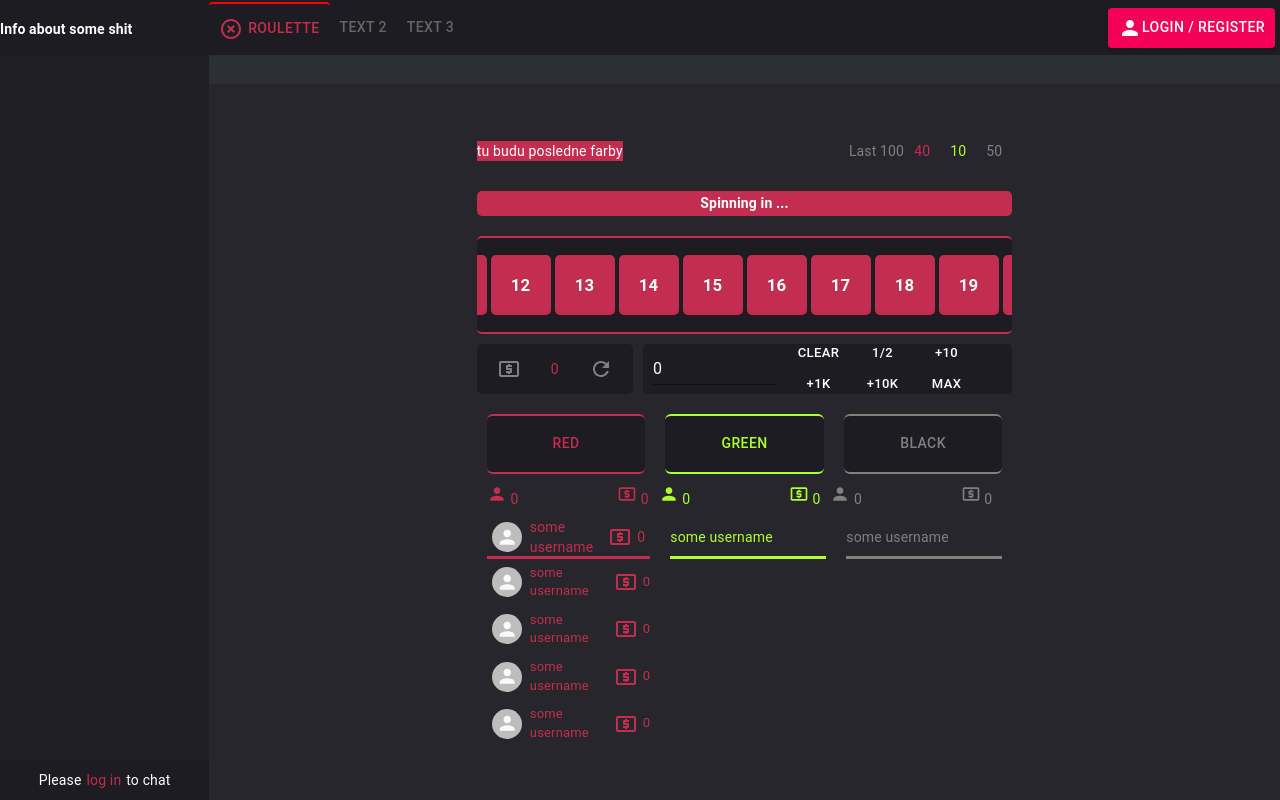
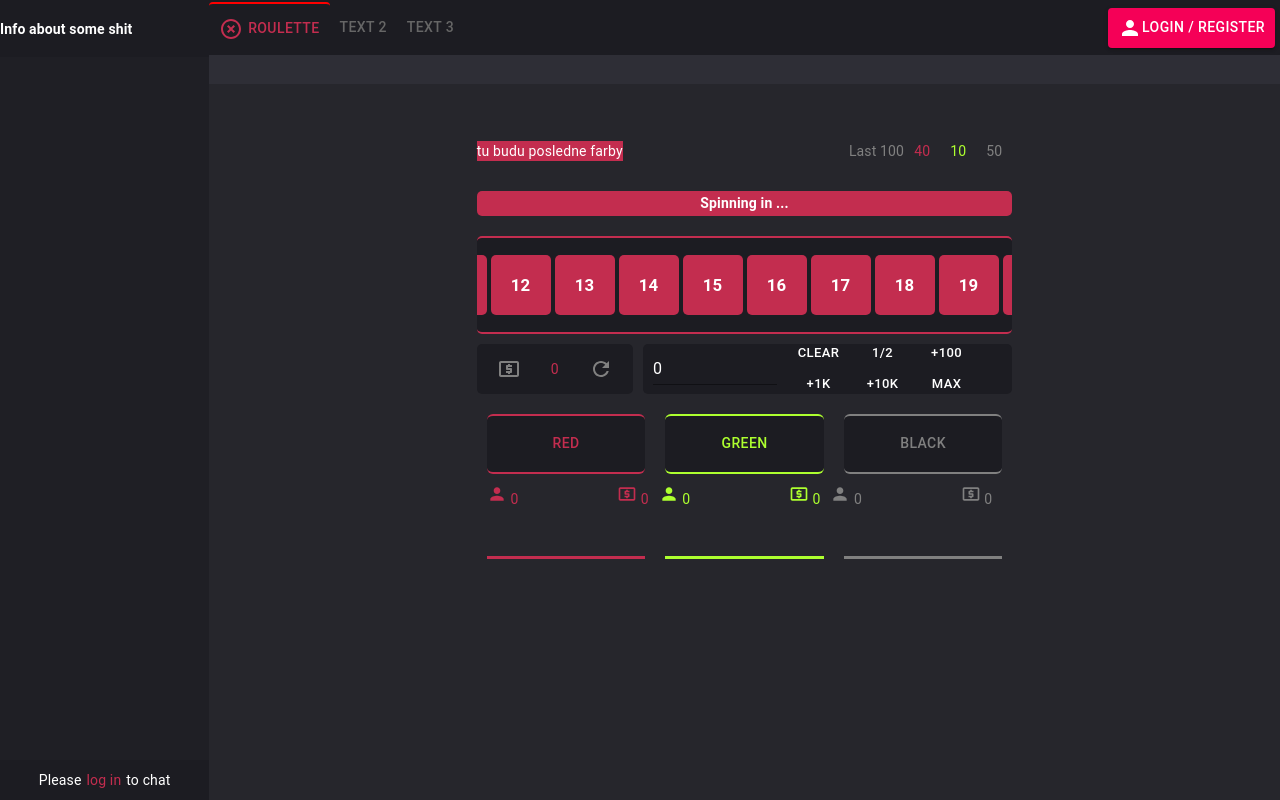
Before and after one commit to michalzard/Gamba, a React (Create React App) app: page / in a window 1280 px wide. Built offline with nearby package versions, Linux system fonts and the light colour scheme.

Commit message:
added logic to submit bet,way to display bets in real time

```diff
--- a/src/components/Roulette.jsx
+++ b/src/components/Roulette.jsx
@@ -4,8 +4,9 @@ import LocalAtmIcon from '@material-ui/icons/LocalAtm';
 import RefreshIcon from '@material-ui/icons/Refresh';
 import PersonIcon from '@material-ui/icons/Person';
 import {TextField,Button,Avatar} from '@material-ui/core';
+import axios from "axios";
 
-function Roulette({user}) {
+function Roulette({user,socket,sessionID,rouletteTimer,rouletteBets}) {
     const [betAmount,setBetAmount]=useState(0);
     const initBoxes=(boxDiv)=>{
         const amountOfBoxes=30;
@@ -37,6 +38,15 @@ function Roulette({user}) {
     const clearCurrentBet=()=>{
         setBetAmount(0);
     }
+
+
+    const submitCurrentBet=(color)=>{
+    const betAmount=parseInt(document.getElementsByClassName('betAmountInputField')[0].children[0].children[0].value);
+    const balanceDiff=user.balance-=betAmount;//updates balance showed on profile
+    axios.post("http://localhost:3001/balance",{id:sessionID,balance:balanceDiff});
+    socket.emit('bet',{user,color,betAmount});
+    }
+
     return (
         <div className="roulette">
         <div className="game">
@@ -49,8 +59,8 @@ function Roulette({user}) {
             </span>
            </div>
            <div className="progressBar">
-            <div className="insideProgress"/>
-           <span className="text">Spinning in ...</span>
+            <div className="insideProgress" style={{width:rouletteTimer ? `${(rouletteTimer/15)*100}%` : '100%'}}/>
+           <span className="text">Spinning in {rouletteTimer ? rouletteTimer : "..."}</span>
           </div>
 
            <div className="colorBoxes"/>
@@ -60,14 +70,14 @@ function Roulette({user}) {
             </div>
             <div className="controls">
             <div className="betField">
-            <TextField type={"number"} placeholder="0" color="secondary"
+            <TextField type={"number"} placeholder="0" color="secondary" className="betAmountInputField"
             onChange={(e)=>{onAmountChange(e);}} value={betAmount}   InputLabelProps={{style:{color:"gray"}}} InputProps={{style:{color:"white"}}}/>
             {/* make number type  */}
             </div>
             <div className="ctrlButtons">
             <Button variant="text" size="small" color="secondary" onClick={()=>{clearCurrentBet();}}>Clear</Button>
             <Button variant="text" size="small" color="secondary" onClick={()=>{changeCurrentBet(Math.floor(betAmount/2));}}>1/2</Button>
-            <Button variant="text" size="small" color="secondary" onClick={()=>{changeCurrentBet(betAmount+10);}}>+10</Button>
+            <Button variant="text" size="small" color="secondary" onClick={()=>{changeCurrentBet(betAmount+100);}}>+100</Button>
             <Button variant="text" size="small" color="secondary" onClick={()=>{changeCurrentBet(betAmount+1000);}}>+1k</Button>
             <Button variant="text" size="small" color="secondary" onClick={()=>{changeCurrentBet(betAmount+10000);}}>+10k</Button>
             <Button variant="text" size="small" color="secondary" onClick={()=>{changeCurrentBet(user.balance)}}>Max</Button>
@@ -75,9 +85,9 @@ function Roulette({user}) {
             </div>
            </div>
            <div className="betButtons">
-            <Button variant="text" className="redBet">Red</Button>
-            <Button variant="text" className="greenBet">Green</Button>
-            <Button variant="text" className="blackBet">Black</Button>
+            <Button variant="text" className="redBet" onClick={()=>{submitCurrentBet("red");}}>Red</Button>
+            <Button variant="text" className="greenBet" onClick={()=>{submitCurrentBet("green");}}>Green</Button>
+            <Button variant="text" className="blackBet" onClick={()=>{submitCurrentBet("black");}}>Black</Button>
             </div>
             <div className="betInfo">
             <div className="redOverall">
@@ -96,29 +106,43 @@ function Roulette({user}) {
            <div className="lastBets">
            <div className="red">
             <div className="highestRed">
-            <UserBetInfo/>
+            {/* && bet.betAmount!==Math.max(...rouletteBets.map(bet=>{return bet.betAmount}),0) */}
             </div>
             <div className="smallerReds">
-            <UserBetInfo/>
-            <UserBetInfo/>
-            <UserBetInfo/>
-            <UserBetInfo/>
+            {
+                rouletteBets.map((bet,i)=>{
+                return bet.color==="red" ? <UserBetInfo key={i} username={bet.user.name} betAmount={bet.betAmount}/>
+                : null
+                })
+            }
             </div>
            </div>
            <div className="green">
             <div className="highestGreen">
-            some username
+            {/* && bet.betAmount!==Math.max(...rouletteBets.map(bet=>{return bet.betAmount}),0) */}
+
             </div>
             <div className="smallerGreens">
-
+            {
+                rouletteBets.map((bet,i)=>{
+                return bet.color==="green" ? <UserBetInfo key={i} username={bet.user.name} betAmount={bet.betAmount}/>
+                : null
+                })
+            }
             </div>
            </div>
            <div className="black">
             <div className="highestBlack">
-            some username
+            {/* && bet.betAmount!==Math.max(...rouletteBets.map(bet=>{return bet.betAmount}),0) */}
+
             </div>
-            <div className="smallerblacks">
-
+            <div className="smallerBlacks">
+            {
+                rouletteBets.map((bet,i)=>{
+                return bet.color==="black" ? <UserBetInfo key={i} username={bet.user.name} betAmount={bet.betAmount}/>
+                : null
+                })
+            }
             </div>
            </div>
 
@@ -131,11 +155,11 @@ function Roulette({user}) {
 
 export default Roulette;
 
-function UserBetInfo(){
+function UserBetInfo({username,betAmount}){
     return (
         <div className="userBet">
-        <span className="userInfo"><Avatar/> some username</span>
-        <span className="userBetAmount"><LocalAtmIcon/>0</span>
+        <span className="userInfo"><Avatar/>{username ? username : null}</span>
+        <span className="userBetAmount"><LocalAtmIcon/>{betAmount ? betAmount : 0}</span>
         </div>
     )
 }
--- a/src/style/Roulette.scss
+++ b/src/style/Roulette.scss
@@ -28,7 +28,11 @@
 @mixin highestBet($colorValue) {
   color: $colorValue;
   flex: 1;
-  display: flex;
+
+  :not(:first-child) {
+    display: none;
+  }
+
   height: 40px;
   width: 100%;
   align-items: center;
@@ -114,6 +118,8 @@
         width: 100%;
         height: 25px;
         border-radius: 5px;
+        transition-property: width;
+        transition-duration: 1s;
       }
 
       .text {
@@ -263,7 +269,8 @@
       width: 100%;
 
       .userInfo {
-        padding:5px;
+        padding: 5px;
+
         //avatar
         .MuiAvatar-root {
           width: 30px;
@@ -296,7 +303,8 @@
         justify-content: space-between;
         color: $pinkred;
         font-size: small;
-
+        overflow-y: scroll;
+        max-height: 250px;
       }
     }
 
@@ -306,6 +314,16 @@
 
       .highestGreen {
         @include highestBet(greenyellow);
+      }
+
+      .smallerGreens {
+        display: flex;
+        flex-direction: column;
+        justify-content: space-between;
+        color: greenyellow;
+        font-size: small;
+        overflow-y: scroll;
+        max-height: 250px;
       }
     }
 
@@ -318,6 +336,17 @@
 
       }
     }
+
+    .smallerBlacks {
+      display: flex;
+      flex-direction: column;
+      justify-content: space-between;
+      color: gray;
+      font-size: small;
+      overflow-y: scroll;
+      max-height: 250px;
+
+    }
   }
 
 }
```
